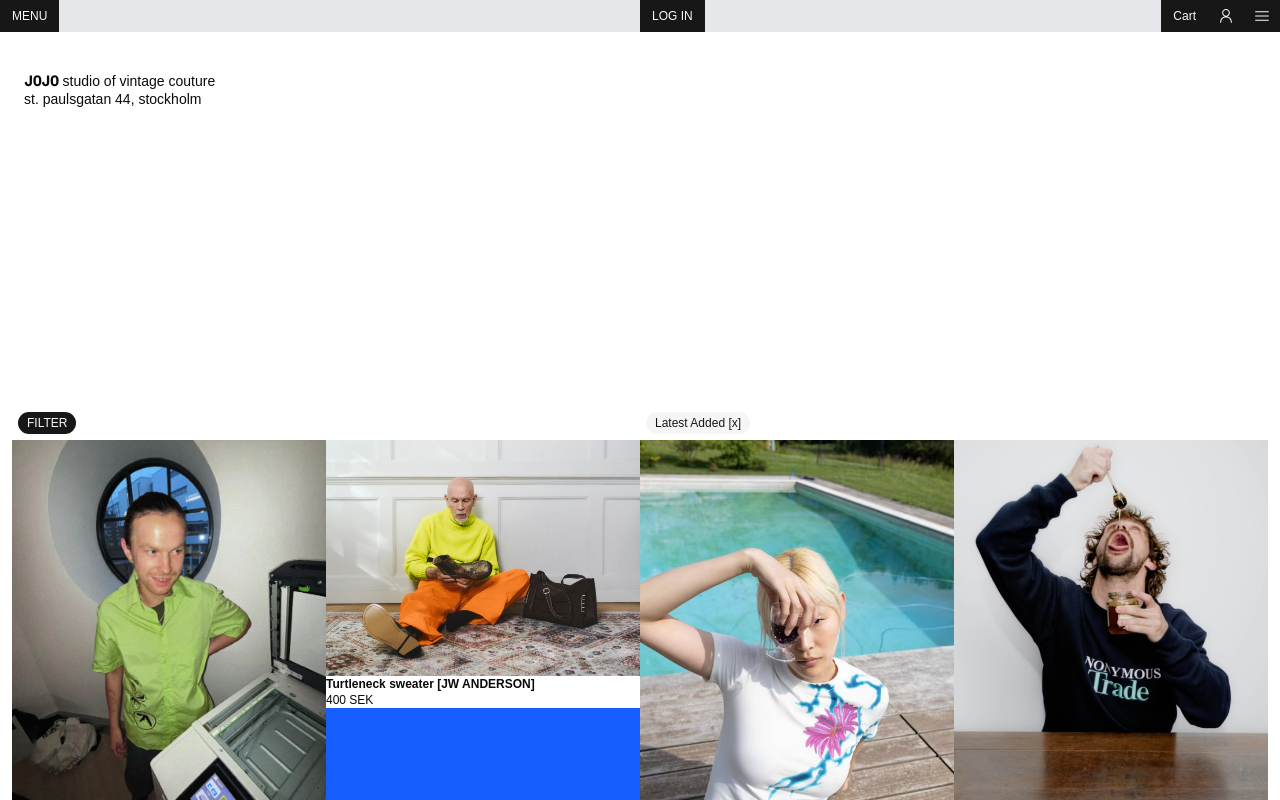
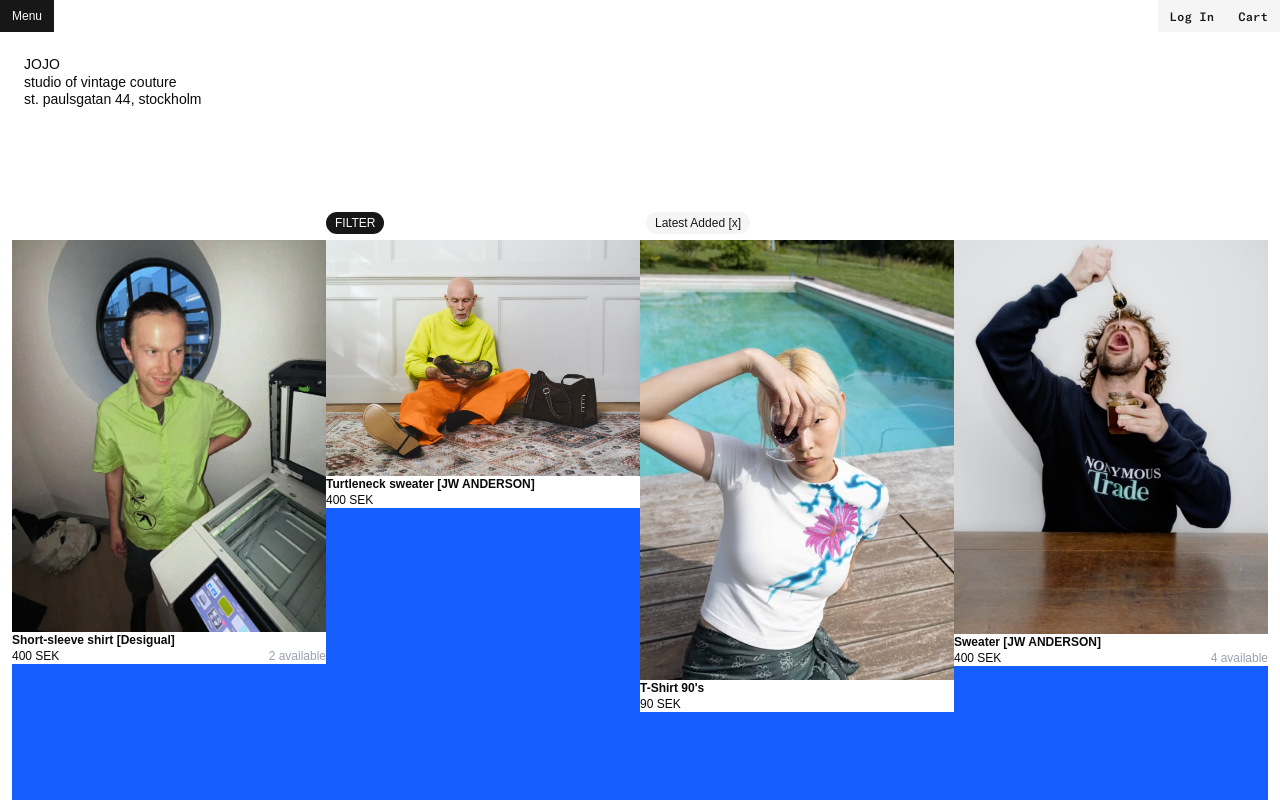
Before and after one commit to fivesites/jojo-web, a Next.js app: page / in a window 1280 px wide. Shown: the top 800 px of the page. Built offline with nearby package versions, Linux system fonts and the light colour scheme; a web font is replaced by a local one.

Commit message:
fix produktgrid

```diff
--- a/components/HeaderNav.tsx
+++ b/components/HeaderNav.tsx
@@ -6,10 +6,12 @@
   return (
     <>
       {/* TOP PART OF HEADER */}
-      <header className="relative top-0  px-6 pt-18 grid grid-cols-2 lg:grid-cols-4 h-[50vh]">
-        <div className="col-span-2 font-mono leading-tight text-sm">
-          <strong>JOJO</strong> studio of vintage couture <br /> st. paulsgatan
-          44, stockholm
+      <header className="relative top-0  p-6 grid grid-cols-2 lg:grid-cols-4 h-[50vh] lg:h-[25vh]">
+        <div className="col-span-2 font-mono leading-tight text-sm pt-8">
+          <h1 className="">JOJO</h1>
+          <h2>
+            studio of vintage couture <br /> st. paulsgatan 44, stockholm
+          </h2>
         </div>
 
         {/* OPEN/CLOSED SIGN */}
@@ -25,26 +27,26 @@
       </header>
 
       {/* 🍀 STICKY → FIXED NAVBAR */}
-      <div className="fixed top-0 w-full grid grid-cols-2  bg-gray-200 rounded-none">
-        <div>
-          <Button size="sm">MENU</Button>
+      <div className="fixed top-0 left-0 right-0  flex   rounded-none  ">
+        <div className="hidden lg:block">
+          <Button size="sm" className="font-mono text-xs">
+            Menu
+          </Button>
         </div>
-
-        <div className="flex justify-between w-full ">
-          <Button size="sm" className="font-mono text-xs">
-            LOG IN
+        <div className="flex justify-end  w-full ">
+          <Button variant="secondary" size="sm" className="font-mono text-xs">
+            Log In
           </Button>
           <span className="flex items-center justify-end   ">
-            <Button size="sm" className="font-mono text-xs">
+            <Button variant="secondary" size="sm" className="font-mono text-xs">
               Cart
             </Button>
-            <Button size="sm">
-              <PersonIcon />
-            </Button>
-            <Button size="sm">
-              <HamburgerMenuIcon />
-            </Button>
           </span>
+        </div>
+        <div className="block lg:hidden ">
+          <Button size="sm">
+            <HamburgerMenuIcon />
+          </Button>
         </div>
       </div>
     </>
--- a/components/ProductsGrid.tsx
+++ b/components/ProductsGrid.tsx
@@ -5,18 +5,18 @@
 
 export default function ProductsGrid() {
   return (
-    <div className="p-3">
+    <div className=" p-3">
       {/* FILTER BUTTONS */}
-      <div className=" sticky top-10 grid grid-cols-2 mb-1.5">
+      <div className=" sticky top-1.5 grid grid-cols-2 lg:grid-cols-4 justify-start items-baseline mb-1.5">
         {/* LEFT NAV COL */}
 
-        <div className="flex col-span-1 items-center px-1.5">
+        <div className="col-start-2 flex items-center">
           <Badge variant="default" className=" ">
             FILTER
           </Badge>
         </div>
         {/* RIGHT NAV COL */}
-        <div className="flex col-span-1 items-center px-1.5">
+        <div className="flex  items-center px-1.5">
           <Badge variant="secondary" className=" ">
             Latest Added [x]
           </Badge>
@@ -37,7 +37,7 @@
             <CardDescription className="">
               <h3 className="font-bold">Short-sleeve shirt [Desigual]</h3>
               <span className="flex w-full justify-between items-baseline font-mono ">
-                400 SEK <h4 className="text-xs text-gray-400">2 availible</h4>
+                400 SEK <h4 className="text-xs text-gray-400">2 available</h4>
               </span>
             </CardDescription>
           </Card>
@@ -94,12 +94,12 @@
             <CardDescription className="">
               <h3 className="font-bold">Sweater [JW ANDERSON]</h3>
               <span className="flex w-full justify-between items-baseline font-mono font-normal ">
-                400 SEK <h4 className="text-xs text-gray-400">4 availible</h4>
+                400 SEK <h4 className="text-xs text-gray-400">4 available</h4>
               </span>
             </CardDescription>
           </Card>
         </div>
-        {/* PRODUCT GRID */}
+        <div className="h-screen"></div>
       </div>
     </div>
   );
```
